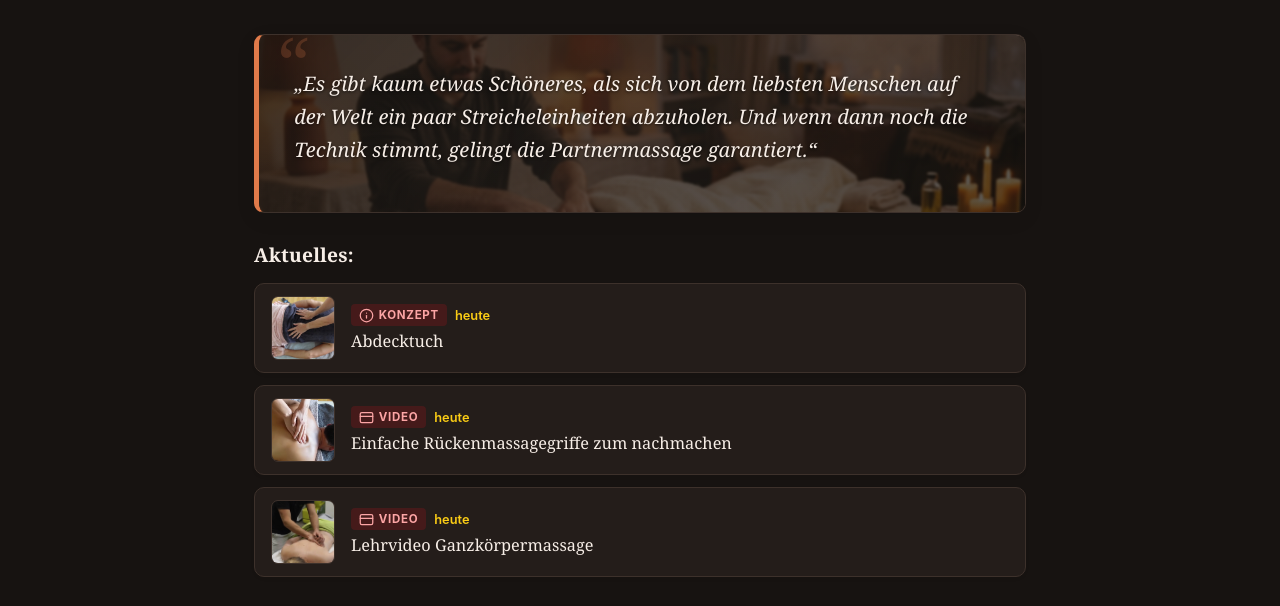
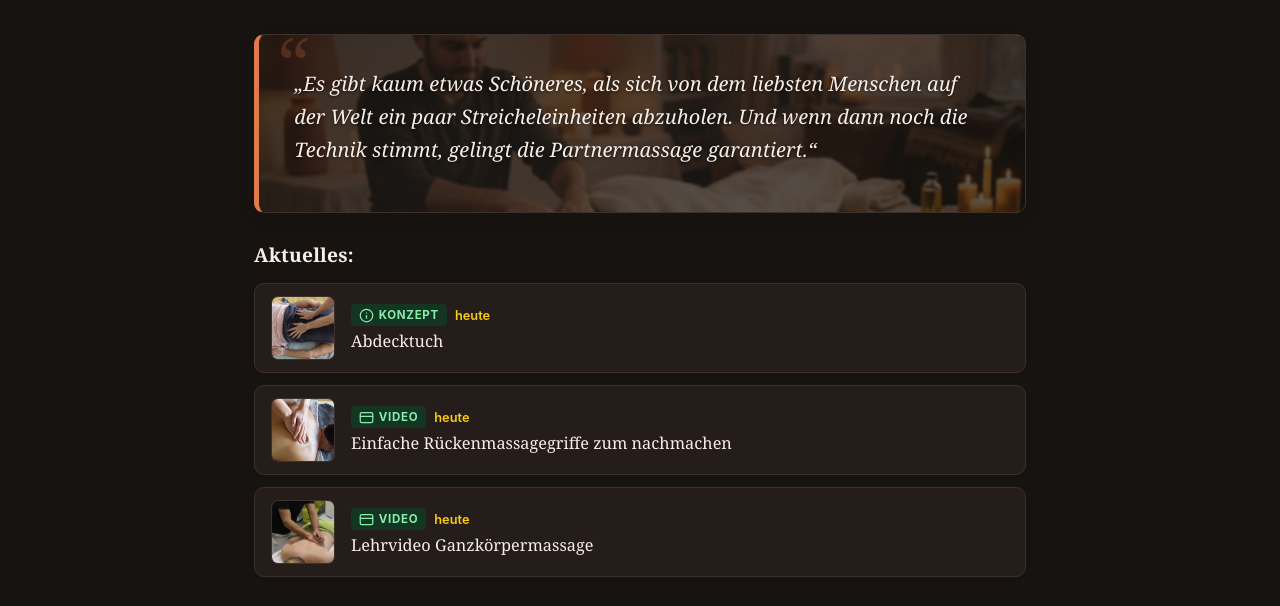
Before and after one commit to edwardtanguay/mg, a website: page index.html in a window 1280 px wide. Shown: the part 128-734 px from the top of the page. Drawn offline with Linux system fonts and the light colour scheme.

Commit message:
..videos-concepts-007

```diff
--- a/css/main.css
+++ b/css/main.css
@@ -584,27 +584,27 @@ body {
   letter-spacing: 0.06em;
   padding: 0.15rem 0.5rem;
   border-radius: 4px;
-  background-color: #fee2e2;
-  color: #b91c1c;
+  background-color: #dcfce7;
+  color: #15803d;
 }
 
 [data-theme="dark"] .newest-item-row__badge {
-  background-color: #451a1a;
-  color: #fca5a5;
+  background-color: #143521;
+  color: #86efac;
 }
 
 .newest-item-row__badge--video,
 .newest-item-row__badge--article,
 .newest-item-row__badge--concept {
-  background-color: #fee2e2;
-  color: #b91c1c;
+  background-color: #dcfce7;
+  color: #15803d;
 }
 
 [data-theme="dark"] .newest-item-row__badge--video,
 [data-theme="dark"] .newest-item-row__badge--article,
 [data-theme="dark"] .newest-item-row__badge--concept {
-  background-color: #451a1a;
-  color: #fca5a5;
+  background-color: #143521;
+  color: #86efac;
 }
 
 /* Aktuelles relative date: plain yellow text for recent (<= 7 days) */
--- a/index.html
+++ b/index.html
@@ -29,9 +29,9 @@
   <meta name="twitter:image" content="https://tanguay.info/mg/images/pages/hero-partner-massage-small.jpg">
 
   <!-- Cache-busted stylesheets & scripts -->
-  <link rel="stylesheet" href="css/reset.css?v=20260828100302">
-  <link rel="stylesheet" href="css/main.css?v=20260828100302">
-  <script type="module" src="js/main.js?v=20260828100302"></script>
+  <link rel="stylesheet" href="css/reset.css?v=20260828100953">
+  <link rel="stylesheet" href="css/main.css?v=20260828100953">
+  <script type="module" src="js/main.js?v=20260828100953"></script>
 </head>
 <body>
   <!-- Top Bar -->
```
